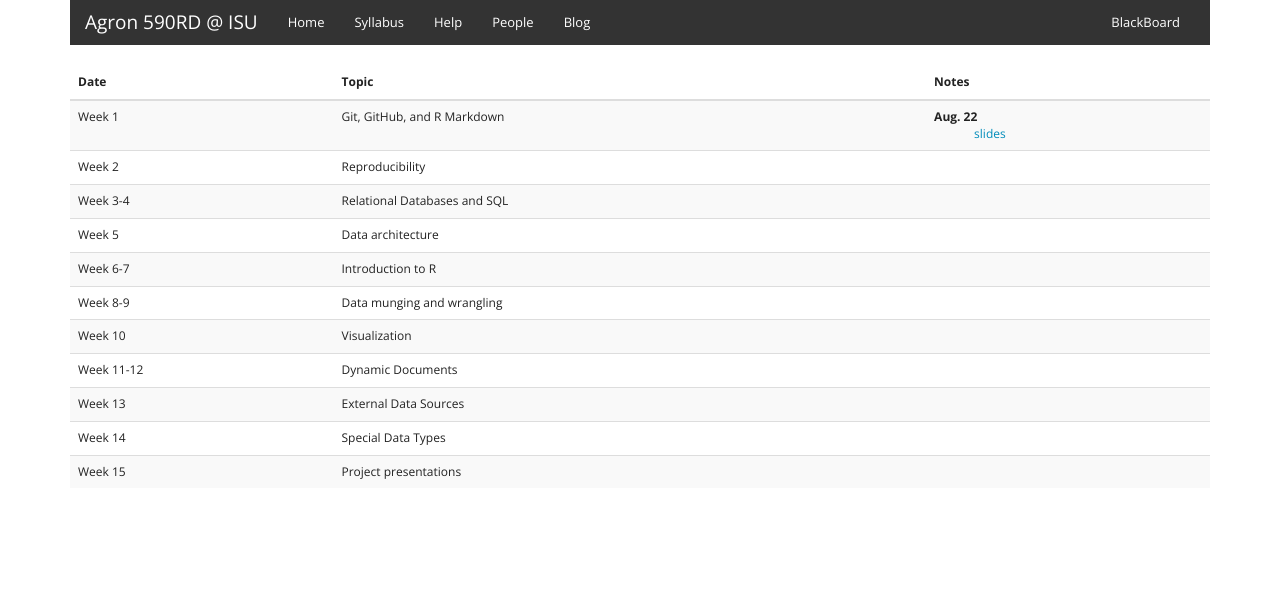
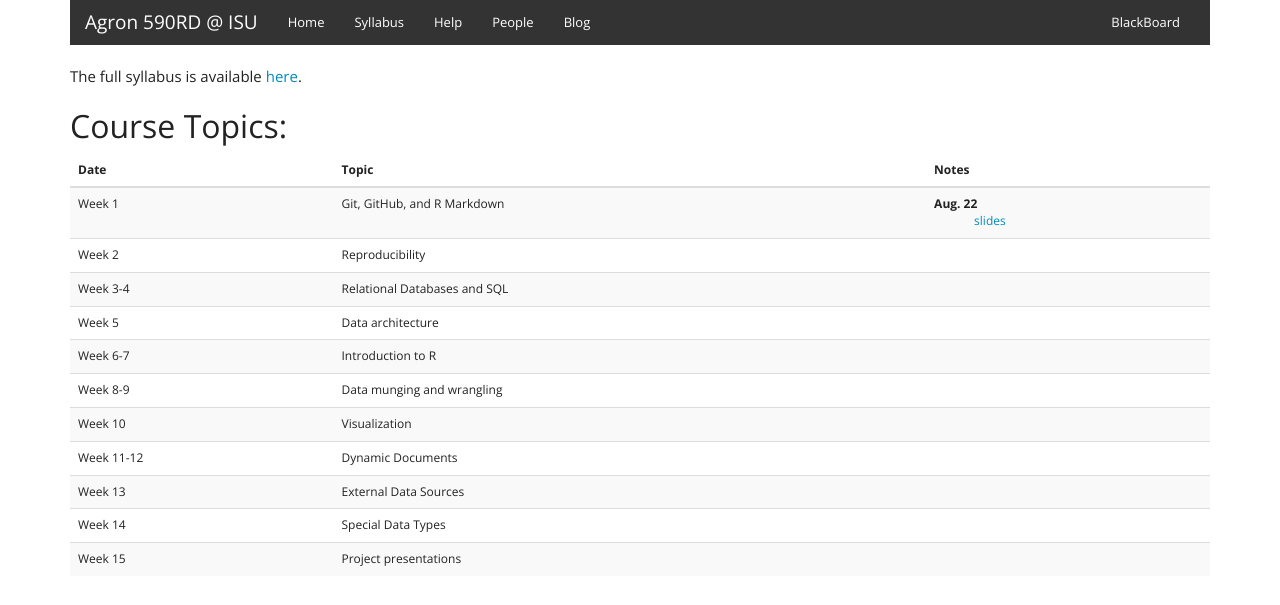
Before and after one commit to agron590-ISU/agron590-ISU.github.io, a Jekyll site: the page built from syllabus.html, in a window 1280 px wide. Shown: the top 605 px of the page. Built offline with Jekyll 4.4.1, drawn with Linux system fonts in a browser that asks for light colours.

Commit message:
add link to syllabus and room number

```diff
--- a/index.html
+++ b/index.html
@@ -8,6 +8,7 @@ root: ""
   <h1>Data Stewardship for Earth Systems Scientists</h1>
   <h3>ISU AGRON 590RD</h3>
   <h3>3 credits, Fall 2016</h3>
+  <h3>MWF 10-10:50am, Agron G0541</h3>
 </div>
 <div class="jumbotron">
   <blockquote>
--- a/syllabus.html
+++ b/syllabus.html
@@ -4,6 +4,10 @@ root: ""
 ---
 
 <!-- Main component for a primary marketing message or call to action -->
+
+The full syllabus is available <a href="http://agron590-isu.github.io/materials/week_00/syllabus/syllabus.pdf" target=_blank>here</a>.
+
+<h2>Course Topics:</h2>
 <div>
   <table class="table table-striped table-hover">
     <thead>
```
